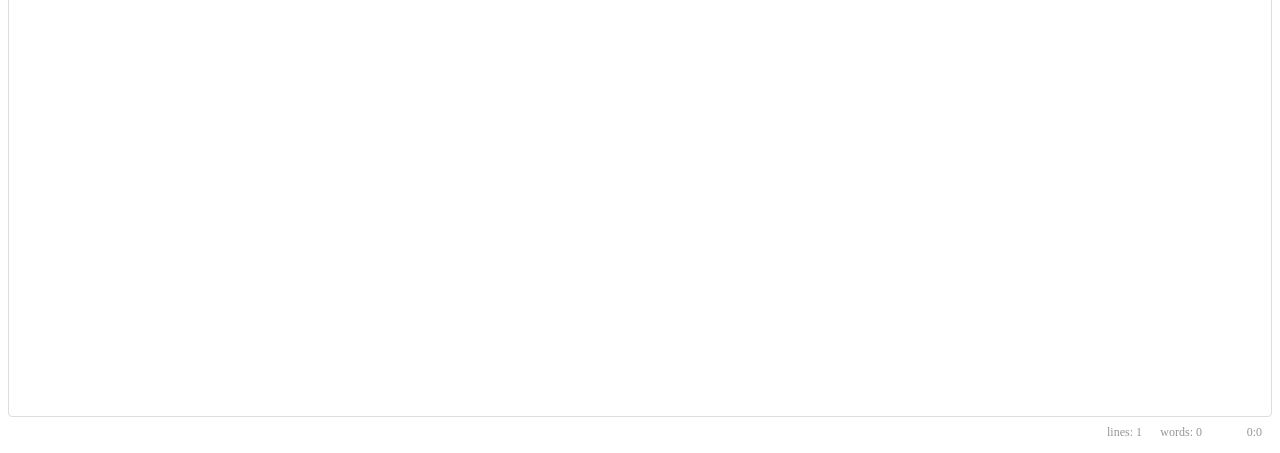
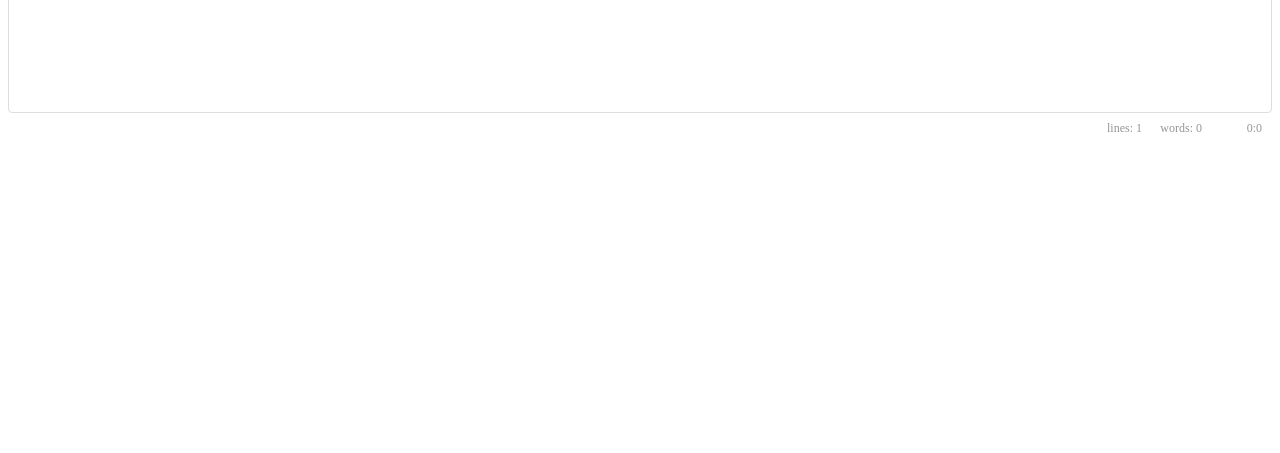
Before and after one commit to matt-may/matt-may.github.io, a Jekyll site: the page simplemde.html, which Jekyll copies as it is, in a window 1280 px wide. Shown: the part 548-1001 px from the top of the page. Built offline with Jekyll 4.4.1, drawn with Linux system fonts in a browser that asks for light colours; nearby versions of some CDN libraries; a style sheet for code colours, icons or effects is not loaded; after the commit the page ends 900 px from its top, so only the background shows below that.

Commit message:
updated simplde

```diff
--- a/simplemde.html
+++ b/simplemde.html
@@ -9,6 +9,11 @@
 </head>
 <body>
 <textarea autocorrect="on" autocapitalization="on"></textarea>
+<style>
+.CodeMirror {
+    height: 580px;
+}
+</style>
 <script>
 var simplemde = new SimpleMDE({
   spellChecker: false
```
